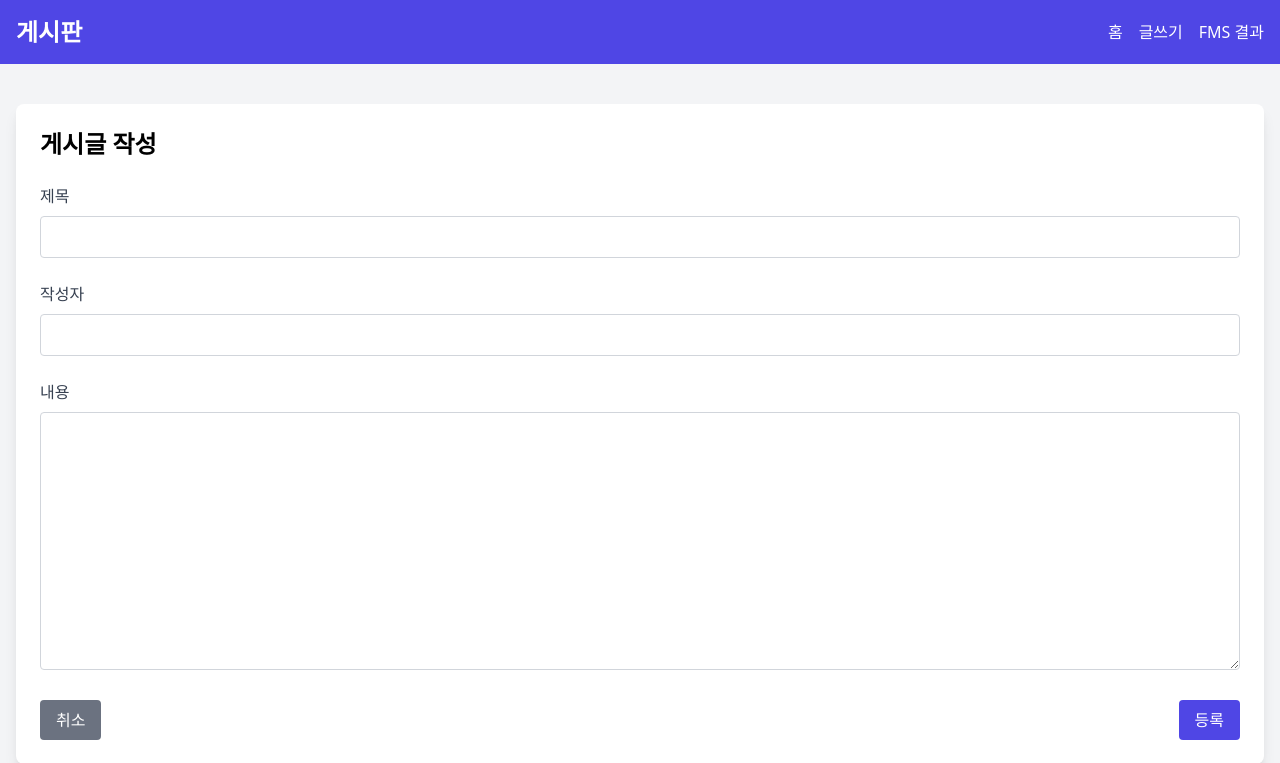
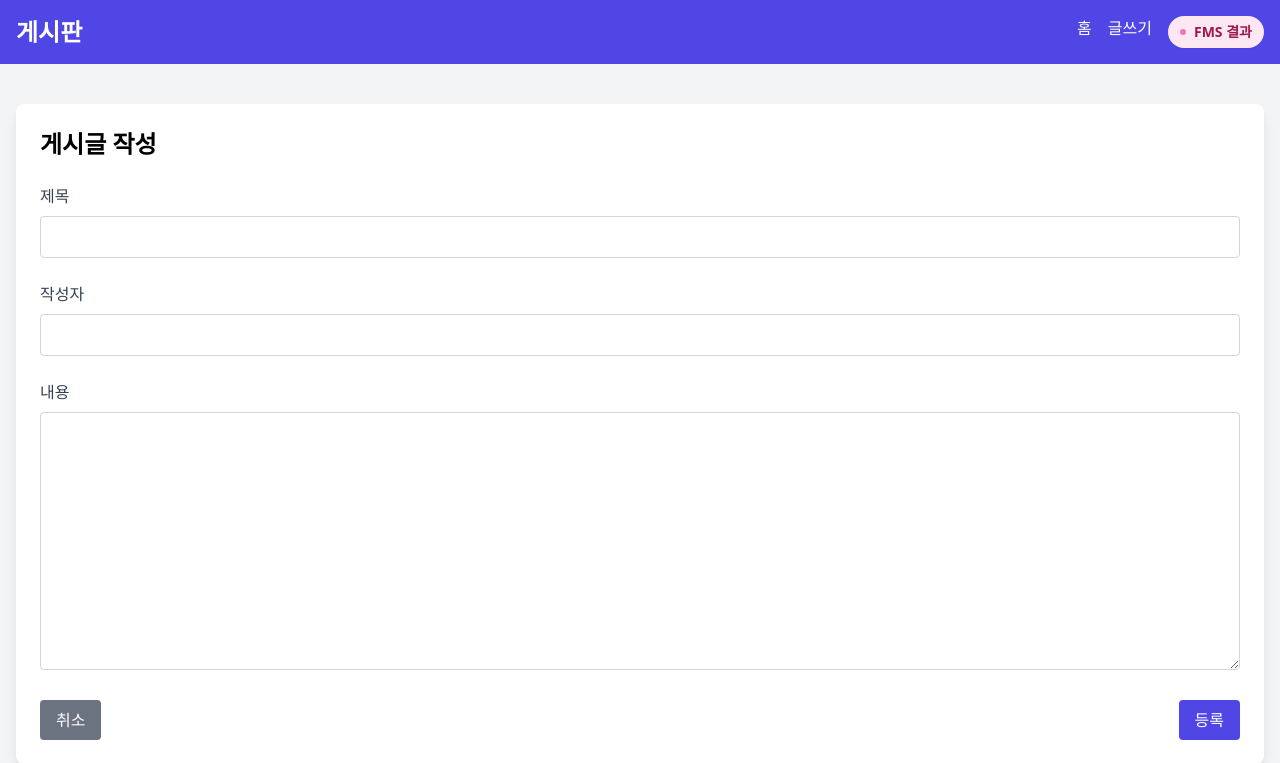
Before and after one commit to RudinP/MicrosoftDataSchool-myboardPractice, a Flask app: page /create/ in a window 1280 px wide. Shown: the top 763 px of the page. Run offline with Flask 3, Linux system fonts and the light colour scheme; some libraries are stand-ins or nearby versions.

Commit message:
FMS 결과 버튼 디자인 변경

```diff
--- a/myboard/templates/base.html
+++ b/myboard/templates/base.html
@@ -38,9 +38,11 @@
             <li>
               <a
                 href="{{ url_for('fms_result') }}"
-                class="hover:text-indigo-200"
-                >FMS 결과</a
+                class="inline-flex items-center px-3 py-1.5 rounded-full text-sm font-semibold bg-pink-100 text-pink-800 shadow-sm hover:bg-pink-200 hover:text-pink-900 transition-colors"
               >
+                <span class="w-1.5 h-1.5 rounded-full bg-pink-400 mr-2"></span>
+                FMS 결과
+              </a>
             </li>
           </ul>
         </nav>
```
